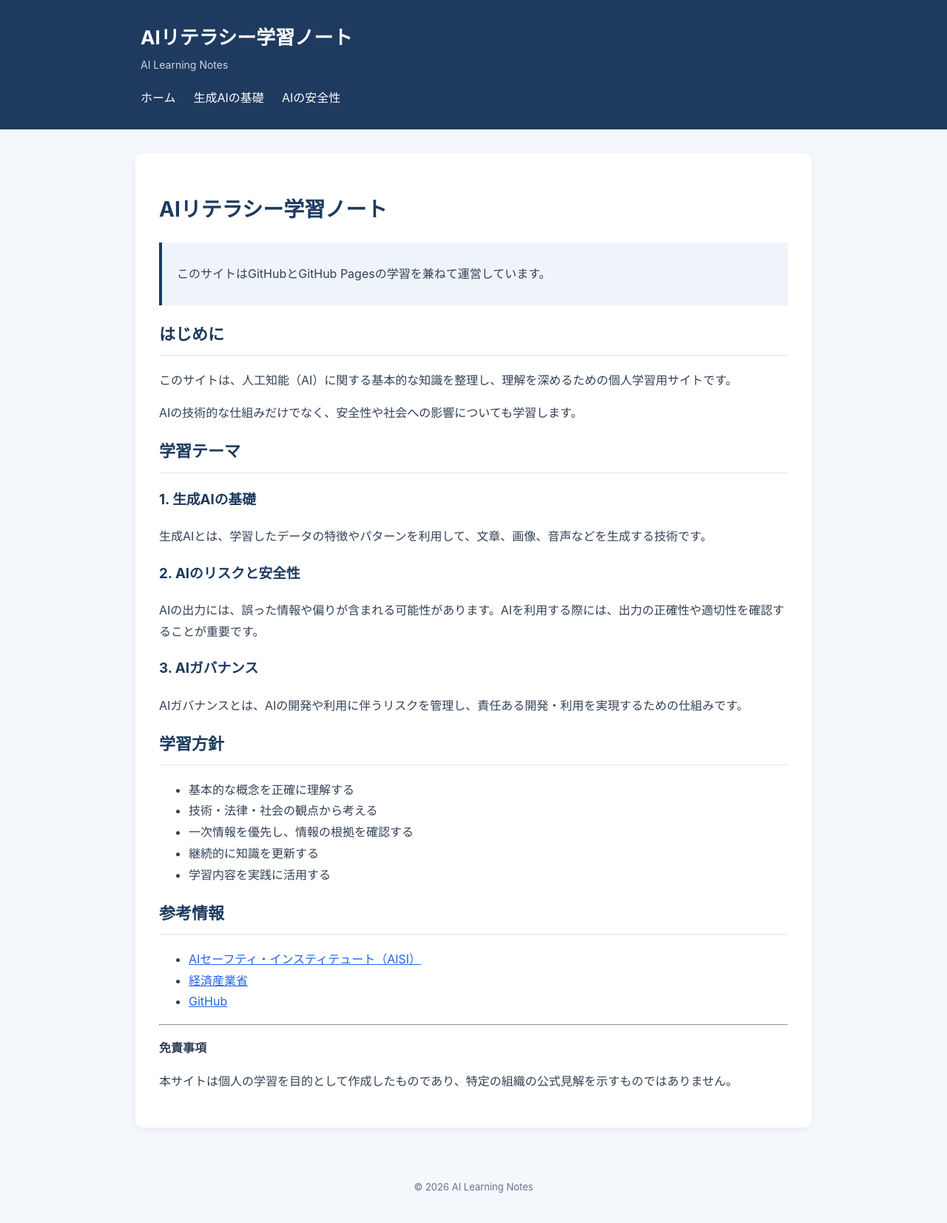
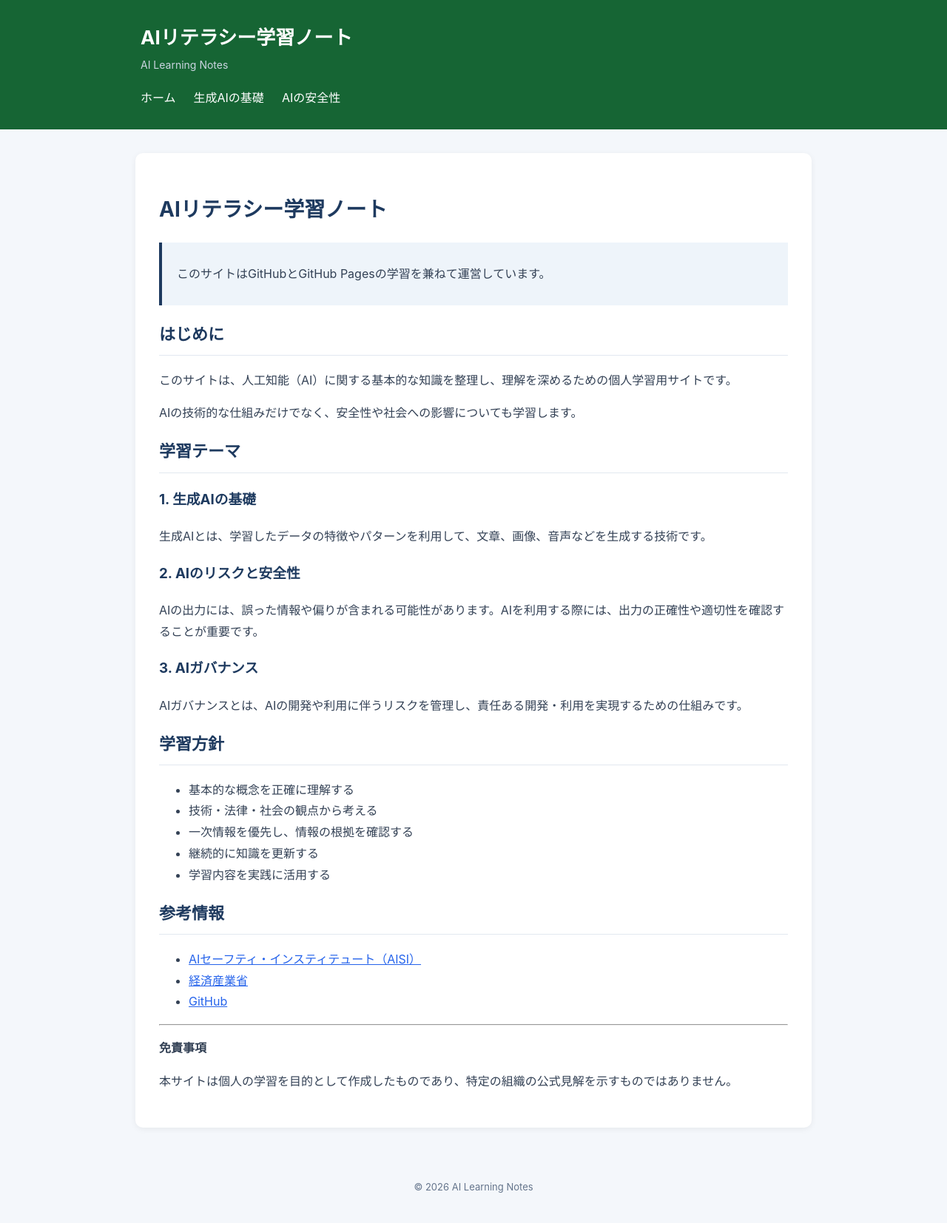
Before and after one commit to willander323-web/ai-learning-notes, a Jekyll site: the page built from index.md, in a window 1280 px wide. Shown: the whole page at 74% size. Built offline with Jekyll 4.4.1, drawn with Linux system fonts in a browser that asks for light colours; our own code applies the rules of GitHub Pages for plain Markdown files.

Commit message:
Change header background color

```diff
--- a/assets/style.css
+++ b/assets/style.css
@@ -11,7 +11,7 @@ body {
 
 /* ヘッダー */
 header {
-  background-color: #1e3a5f;
+  background-color: #166534;
   color: #ffffff;
   padding: 28px 24px;
 }
```
